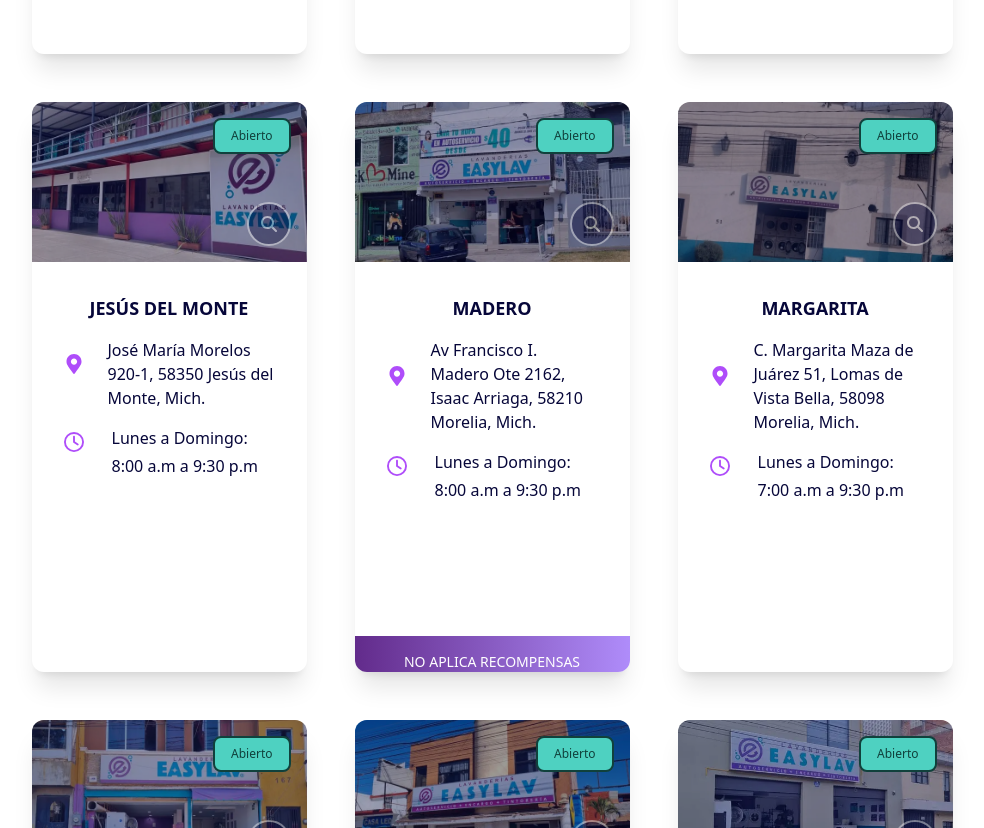
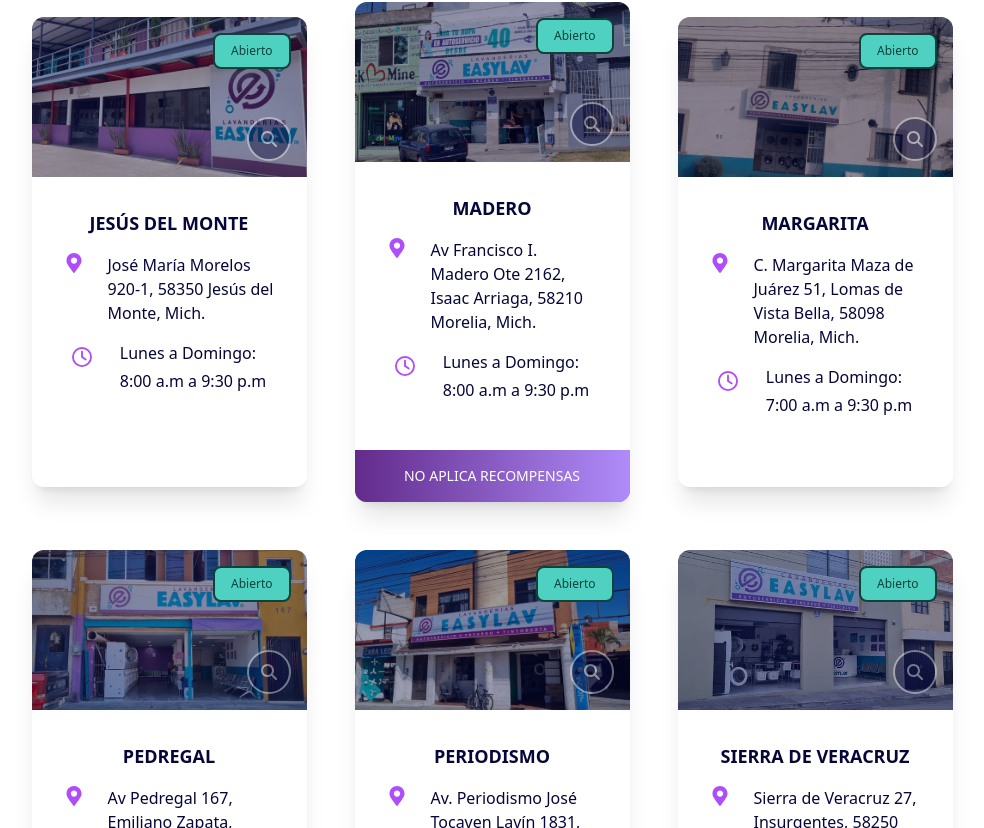
Before and after one commit to dspwebstudiomx/easylav-react, a React (Vite) app: page /sucursales/morelia in a window 1280 px wide. Shown: the part 1152-1980 px from the top of the page, without its empty margins (148-1132 px from the left). Built offline with nearby package versions, Linux system fonts and the light colour scheme.

Commit message:
feat: mejora la legibilidad y estructura del componente PaginatedSucursalCards y ajusta el componente SucursalCard para un mejor diseño

```diff
--- a/src/components/cards/PaginatedSucursalCards.jsx
+++ b/src/components/cards/PaginatedSucursalCards.jsx
@@ -13,19 +13,21 @@ import PropTypes from 'prop-types';
 
 // Estructura
 const PaginatedSucursalCards = () => {
-
   // Usar el Custom Hook - useMediaQueries
-  const { itemsPerPage } = useMediaQueries()
+  const { itemsPerPage } = useMediaQueries();
 
   // Ordenar localservices alfabéticamente por el título
   const sortedLocalServices = [...localservices].sort((a, b) => a.title.localeCompare(b.title));
 
   // Usar el Custom Hook - usePagination con los datos ordenados
-  const { paginatedData, handlePageChange, currentPage, handleNextPage, handlePrevPage } = usePagination(sortedLocalServices, itemsPerPage);
+  const { paginatedData, handlePageChange, currentPage, handleNextPage, handlePrevPage } = usePagination(
+    sortedLocalServices,
+    itemsPerPage
+  );
 
   return (
     <Container>
-      <div className='flex gap-12 mx-auto justify-between'>
+      <div className="flex gap-12 mx-auto">
         {paginatedData.map((localservice) => (
           <SucursalCard
             key={localservice.id}
@@ -46,14 +48,21 @@ const PaginatedSucursalCards = () => {
           />
         ))}
       </div>
-      <Pager handleNextPage={handleNextPage} handlePageChange={handlePageChange} handlePrevPage={handlePrevPage} itemsPerPage={itemsPerPage} localservices={sortedLocalServices} currentPage={currentPage} />
+      <Pager
+        handleNextPage={handleNextPage}
+        handlePageChange={handlePageChange}
+        handlePrevPage={handlePrevPage}
+        itemsPerPage={itemsPerPage}
+        localservices={sortedLocalServices}
+        currentPage={currentPage}
+      />
     </Container>
   );
 };
 
 PaginatedSucursalCards.propTypes = {
   handlePrevPage: PropTypes.func,
-  handleNextPage: PropTypes.func
-}
+  handleNextPage: PropTypes.func,
+};
 
 export default PaginatedSucursalCards;
--- a/src/components/cards/SucursalCard.jsx
+++ b/src/components/cards/SucursalCard.jsx
@@ -160,7 +160,7 @@ const SucursalCard = ({
       id={`sucursal-${title}`}
       key={title}
       className={classNames(
-        'animate__animated animate__fadeIn animate__slower bg-light text-dark flex flex-col relative mx-auto justify-center items-center overflow-hidden rounded-xl shadow-xl w-[270px] md:w-[275px] dark:border-4 dark:border-secondary_dark',
+        'animate__animated animate__fadeIn animate__slower bg-light text-dark flex flex-col relative mx-auto justify-center items-center overflow-hidden rounded-xl shadow-xl w-[270px] md:w-[275px] dark:border-2 dark:border-x-secondary_light',
         { 'z-10': showModal }
       )}>
       {/* Imagen */}
@@ -197,14 +197,13 @@ const SucursalCard = ({
       </BackgroundImageSection>
 
       {/* Descripción */}
-      <section className="flex flex-col gap-4 justify-between items-center min-h-[410px]">
-        <div className="p-8 flex flex-col gap-4 items-center h-full">
+      <section className="flex flex-col gap-4 justify-between items-center w-full min-h-[310px]">
+        <div className="flex flex-col gap-4 p-8 bg-gray-300">
           <TitleH3 justify="justify-center" color="text-dark" fontSize="text-lg" textTransform="uppercase">
             {title}
           </TitleH3>
-          <div className="flex flex-col gap-4 items-start">
           <a
-              className="flex gap-6 justify-between items-center"
+            className="flex gap-6 justify-between items-start"
             href={gmap}
             target="_blank"
             alt={`Ir a Sucursal ${title} en Google Maps`}
@@ -225,16 +224,15 @@ const SucursalCard = ({
             </div>
           </div>
         </div>
-        </div>
         {/* Advertisement */}
         {advertisement && (
-          <section className="w-full -mb-[16px]">
+          <article className="w-full -mb-4 xl:mb-0">
             {Badge ? (
               <Badge backgroundColor="bg-gradient-to-r from-secondary_dark to-secondary_light md:bg-secondary">
                 <p className="text-sm uppercase px-8">{advertisement}</p>
               </Badge>
             ) : null}
-          </section>
+          </article>
         )}
         {renderMapLinks(position, title, gmap)}
       </section>
--- a/src/pages/inicio/components/TarjetaBeneficios.jsx
+++ b/src/pages/inicio/components/TarjetaBeneficios.jsx
@@ -172,6 +172,7 @@ const TarjetaBeneficios = ({ showFront, isFlipping, flipDuration }) => {
                   src={qrRecompensas}
                   alt="Código QR"
                   className="absolute bottom-8 right-8 w-16 h-16 md:w-24 md:h-24"
+                  title="codigo QR Tarjeta Beneficios"
                 />
               </div>
               {/* Sombra dinámica, brillo, reflejo, etc. */}
```
Lines whose indentation alone changed are shown as unchanged.
